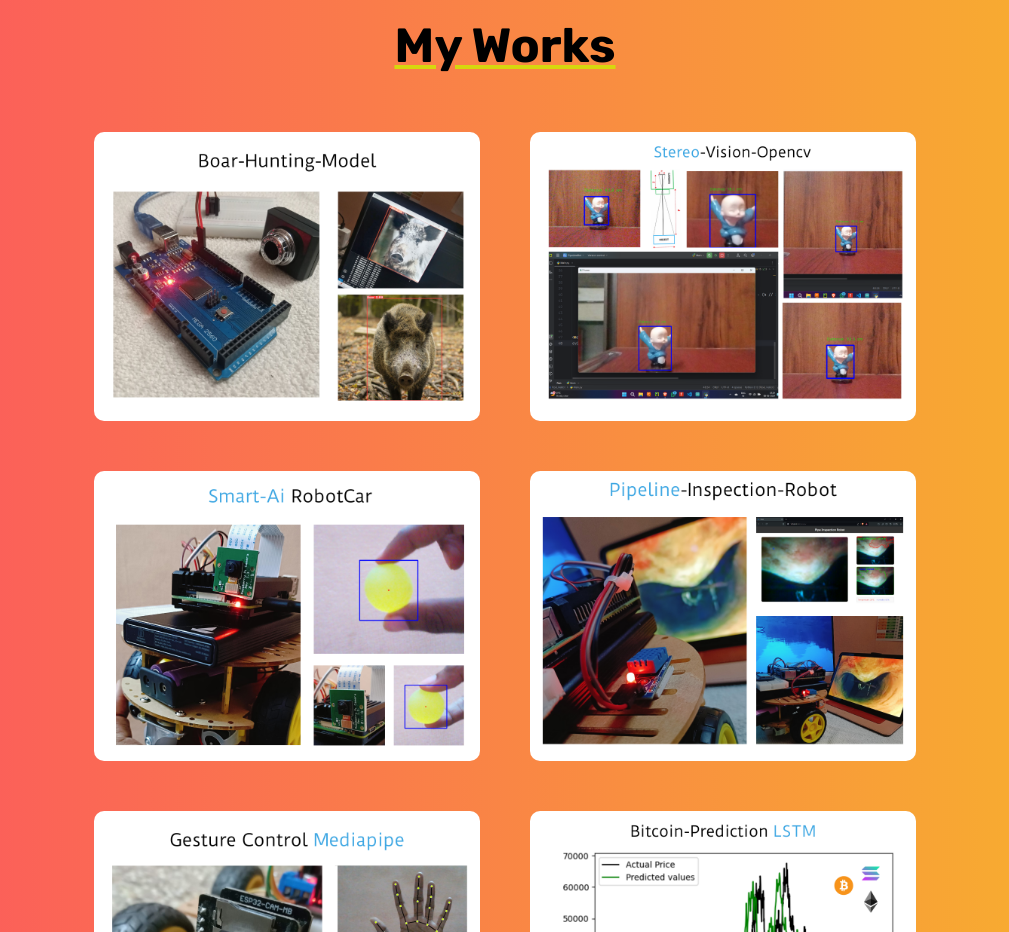
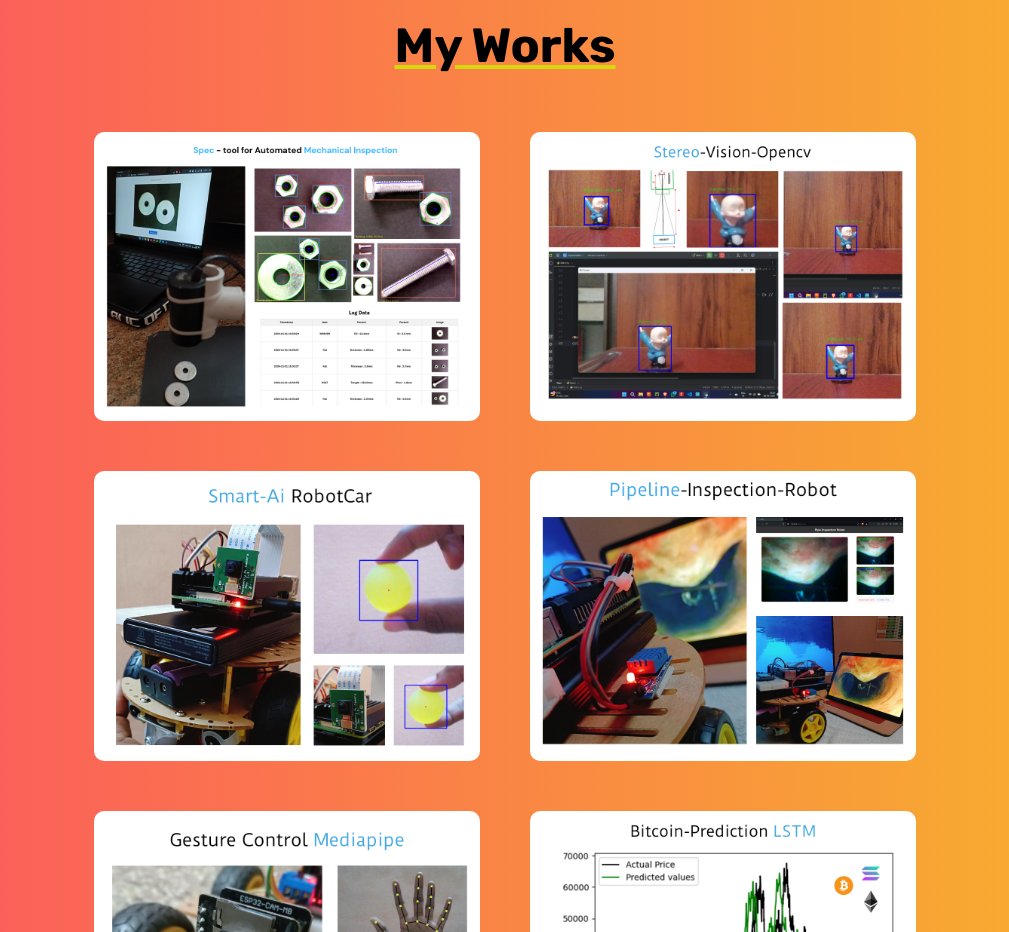
Before and after one commit to SadhaSivamx/SadhaSivamx.github.io, a plain HTML site: page index.html in a window 1280 px wide. Shown: the part 2980-3912 px from the top of the page, without its empty margins (135-1144 px from the left). Drawn offline with nearby package versions, Linux system fonts and the light colour scheme.

Commit message:
Update index.html

```diff
--- a/index.html
+++ b/index.html
@@ -152,7 +152,7 @@
         <div class="col-lg-8 col-md-10 col-sm-10">
           <div class="row">
             <div class="col-lg-6 col-md-6 col-sm-12 col-xs-12" id="Blo">
-              <a href="https://github.com/SadhaSivamx/Boar-Hunting-YOLOv8"><img src="Images/Boar-Hunt.png" alt="" id="Img"></a>
+              <a href="https://github.com/SadhaSivamx/Spec"><img src="Images/Spec.png" alt="" id="Img"></a>
             </div>
             <div class="col-lg-6 col-md-6 col-sm-12 col-xs-12" id="Blo">
               <a href="https://github.com/SadhaSivamx/StereoVision"><img src="Images/Stereo.png" alt="" id="Img"></a>
```
